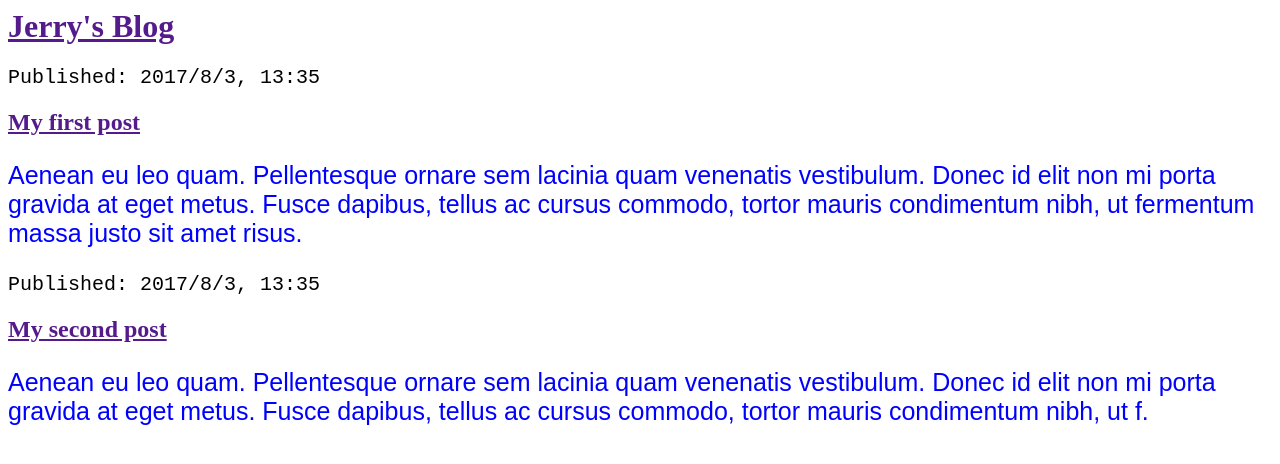
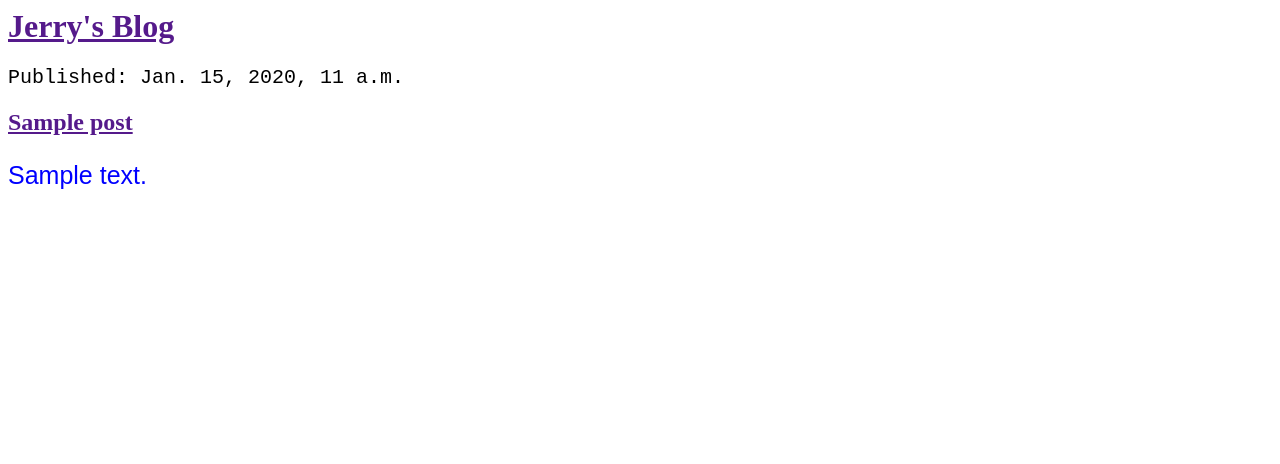
Before and after one commit to jz-x/my-first-blog, a Django app: template blog/templates/blog/post_list.html in a window 1280 px wide. Shown: the top 464 px of the page. Run offline with Django 3.2, Linux system fonts and the light colour scheme; the template is opened without the code that fills it: values that come from a table or form of the project are taken from there, others are empty; tables that the repository leaves empty hold one stand-in row (values such as "Sample post").

Commit message:
Modified templates to display posts from DB

```diff
--- a/blog/models.py
+++ b/blog/models.py
@@ -1,7 +1,7 @@
 from django.db import models
 from django.utils import timezone
 # Create your models here.
-
+# Model 1: Post
 class Post(models.Model):
 
     author = models.ForeignKey('auth.User')
--- a/blog/templates/blog/post_list.html
+++ b/blog/templates/blog/post_list.html
@@ -4,8 +4,11 @@
     </head>
 
     <style>
+
+
 	#p01{font-family:fantasy; color:blue; font-size:25px;}
 	#p02 {font-family:"Courier New", Courier, monospace; color:black; font-size:20px;}
+
     </style>
 
     <body>
@@ -13,18 +16,13 @@
 		<h1><a href="">Jerry's Blog</a></h1>
         </div>
 
-        <div>
-            <p id='p02'>Published: 2017/8/3, 13:35</p>
-            <h2><a href="">My first post</a></h2>
-            <p id='p01'>Aenean eu leo quam. Pellentesque ornare sem lacinia quam venenatis vestibulum. Donec id elit non mi porta gravida at eget metus. Fusce dapibus, tellus ac cursus commodo, tortor mauris condimentum nibh, ut fermentum massa justo sit amet risus.</p>
-        </div>
-
-        <div>
-            <p id='p02'>Published: 2017/8/3, 13:35</p>
-            <h2><a href="">My second post</a></h2>
-            <p id='p01'>Aenean eu leo quam. Pellentesque ornare sem lacinia quam venenatis vestibulum. Donec id elit non mi porta gravida at eget metus. Fusce dapibus, tellus ac cursus commodo, tortor mauris condimentum nibh, ut f.</p>
-        </div>
-
+	{% for post in posts %}
+	   <div>
+		<p id='p02'>Published: {{post.published_date}}</p>
+		<h2><a href=''>{{post.title}}</a></h2>
+		<p id='p01'>{{post.text|linebreaksbr}}</p>
+	   </div>
+	{% endfor %}
 
     </body>
 </html>
```
Also changed, not shown: blog/views.py (+7 -1 lines).
